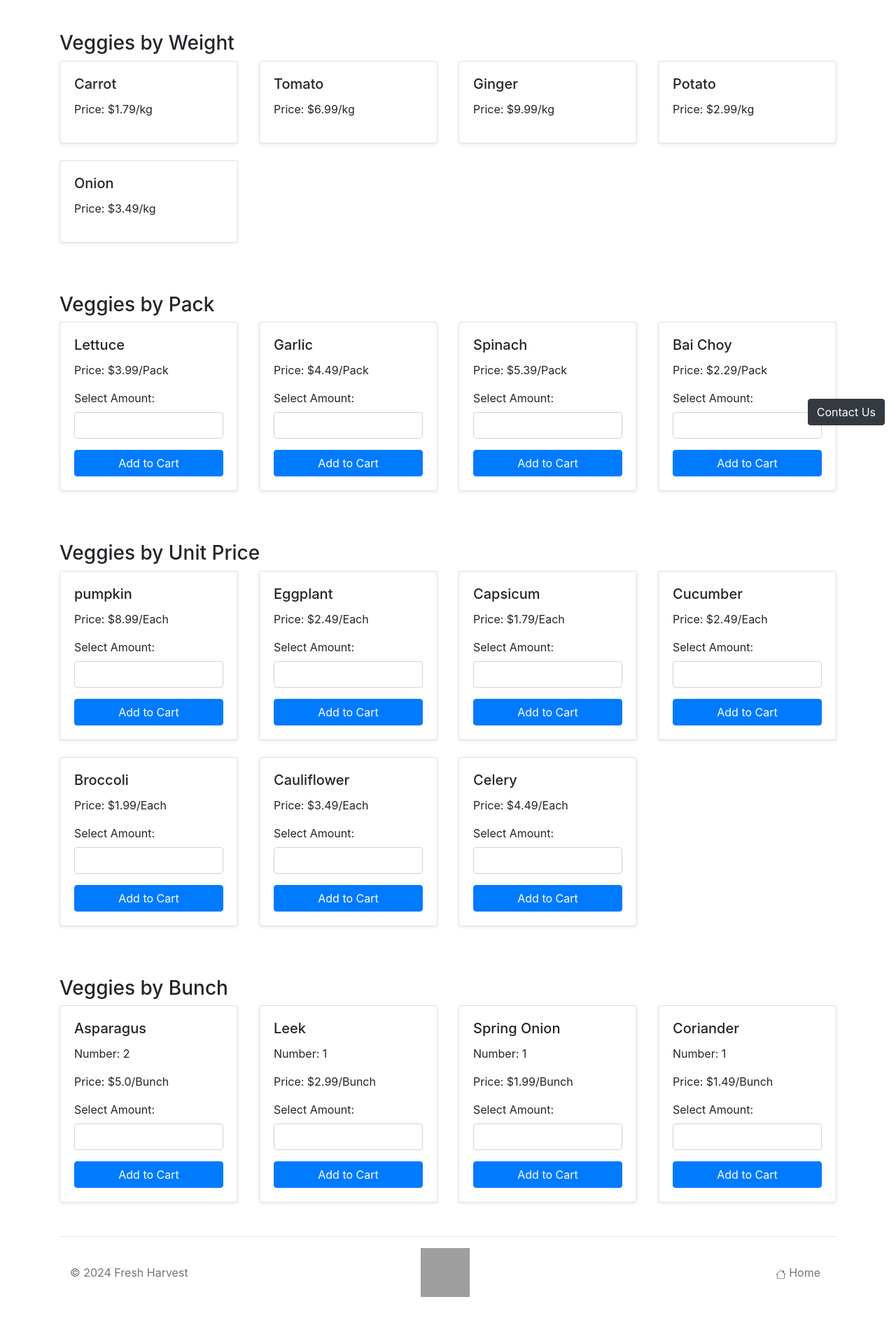
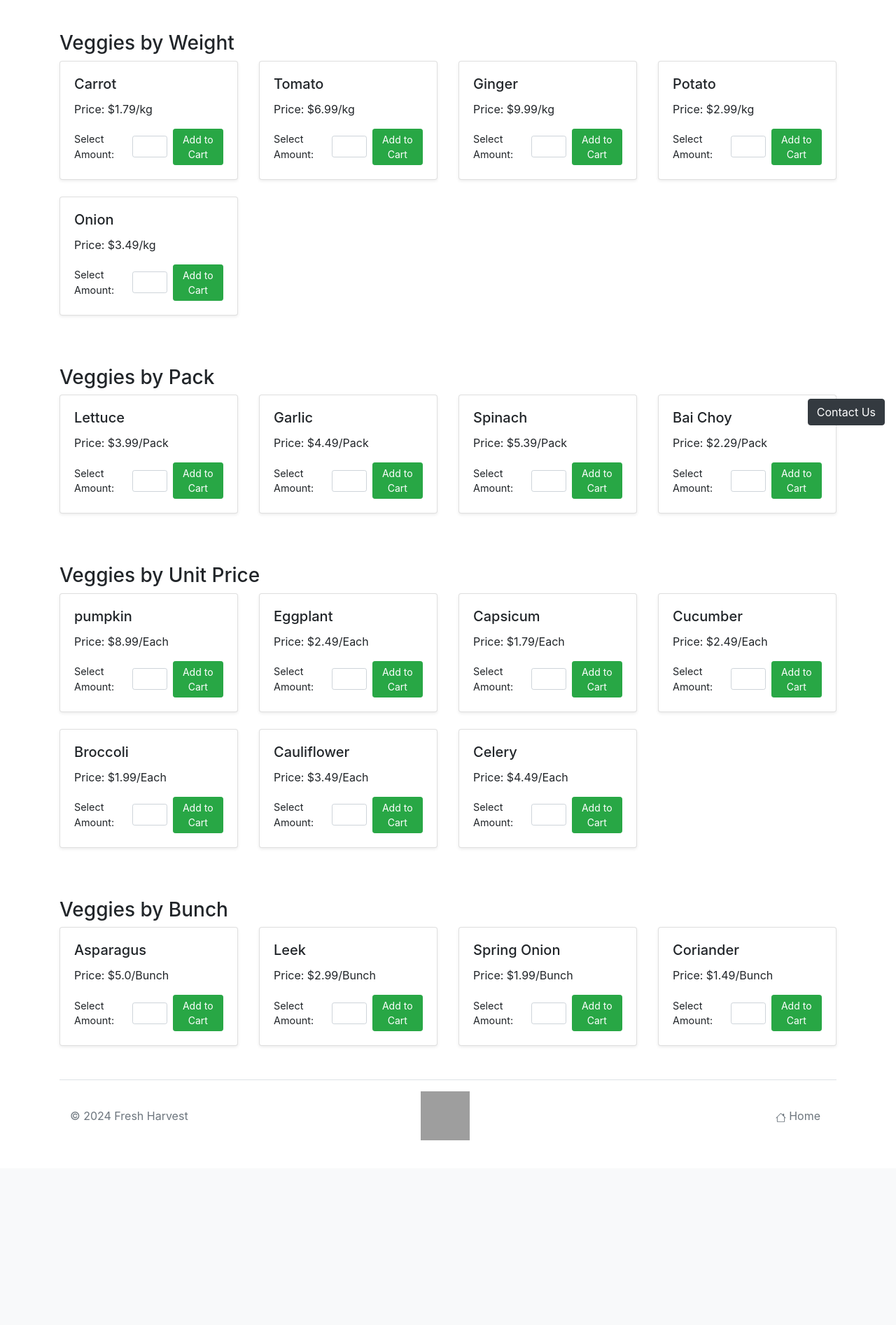
Before and after one commit to Ke-Liang-1160404/freshHarvest, a Flask app: page /products in a window 1280 px wide. Shown: the part 176-2070 px from the top of the page at 70% size. After the commit the page ends 1806 px from the top, so only its background shows below. Run offline with Flask 3, Linux system fonts and the light colour scheme; the visitor is signed in with stand-in values (Sample User, id 1); data comes from the database, SQL or seed files in the repository; parts of the project's set-up code (start-up, migrations or seed data) failed here and were passed over; some libraries are stand-ins or nearby versions; grey boxes are pictures that could not be loaded.

Commit message:
add to cart button and quantity implemented

```diff
--- a/freshHarvest/templates/products.html
+++ b/freshHarvest/templates/products.html
@@ -14,6 +14,12 @@
                   <div class="card-body">
                       <h5 class="card-title">{{ veggie.name }}</h5>
                       <p>Price: ${{ veggie.price_per_kilo }}/kg</p>
+                      <form action="{{ url_for('add_to_cart') }}" method="post" class="d-flex align-items-center">
+                          <input type="hidden" name="veggie_id" value="{{ veggie.id }}">
+                          <label for="quantity" class="me-2 mb-0" style="font-size: 0.9em;">Select Amount:</label>
+                          <input type="number" name="quantity" class="form-control form-control-sm me-2" min="1" max="100" required style="width: 50px;">
+                          <button type="submit" class="btn btn-success btn-sm">Add to Cart</button>
+                      </form>
                   </div>
               </div>
           </div>
@@ -29,13 +35,11 @@
               <div class="card-body">
                   <h5 class="card-title">{{ veggie.name }}</h5>
                   <p>Price: ${{ veggie.price_per_pack }}/Pack</p>
-                    <form action="{{ url_for('add_to_cart') }}" method="post">
+                  <form action="{{ url_for('add_to_cart') }}" method="post" class="d-flex align-items-center">
                       <input type="hidden" name="veggie_id" value="{{ veggie.id }}">
-                      <div class="form-group">
-                          <label for="quantity">Select Amount:</label>
-                          <input type="number" name="quantity" class="form-control" min="1" max="100" required>
-                      </div>
-                      <button type="submit" class="btn btn-primary btn-block">Add to Cart</button>
+                      <label for="quantity" class="me-2 mb-0" style="font-size: 0.9em;">Select Amount:</label>
+                      <input type="number" name="quantity" class="form-control form-control-sm me-2" min="1" max="100" required style="width: 50px;">
+                      <button type="submit" class="btn btn-success btn-sm">Add to Cart</button>
                   </form>
               </div>
           </div>
@@ -51,15 +55,12 @@
           <div class="card mb-4 shadow-sm">
               <div class="card-body">
                   <h5 class="card-title">{{ veggie.name }}</h5>
-
                   <p>Price: ${{ veggie.price_per_unit }}/Each</p>
-                    <form action="{{ url_for('add_to_cart') }}" method="post">
+                  <form action="{{ url_for('add_to_cart') }}" method="post" class="d-flex align-items-center">
                       <input type="hidden" name="veggie_id" value="{{ veggie.id }}">
-                      <div class="form-group">
-                          <label for="quantity">Select Amount:</label>
-                          <input type="number" name="quantity" class="form-control" min="1" max="100" required>
-                      </div>
-                      <button type="submit" class="btn btn-primary btn-block">Add to Cart</button>
+                      <label for="quantity" class="me-2 mb-0" style="font-size: 0.9em;">Select Amount:</label>
+                      <input type="number" name="quantity" class="form-control form-control-sm me-2" min="1" max="100" required style="width: 50px;">
+                      <button type="submit" class="btn btn-success btn-sm">Add to Cart</button>
                   </form>
               </div>
           </div>
@@ -75,15 +76,12 @@
           <div class="card mb-4 shadow-sm">
               <div class="card-body">
                   <h5 class="card-title">{{ veggie.name }}</h5>
-                    <p>Number: {{ veggie.num_of_bunch }}</p>
                   <p>Price: ${{ veggie.price_per_bunch }}/Bunch</p>
-                    <form action="{{ url_for('add_to_cart') }}" method="post">
+                  <form action="{{ url_for('add_to_cart') }}" method="post" class="d-flex align-items-center">
                       <input type="hidden" name="veggie_id" value="{{ veggie.id }}">
-                      <div class="form-group">
-                          <label for="quantity">Select Amount:</label>
-                          <input type="number" name="quantity" class="form-control" min="1" max="100" required>
-                      </div>
-                      <button type="submit" class="btn btn-primary btn-block">Add to Cart</button>
+                      <label for="quantity" class="me-2 mb-0" style="font-size: 0.9em;">Select Amount:</label>
+                      <input type="number" name="quantity" class="form-control form-control-sm me-2" min="1" max="100" required style="width: 50px;">
+                      <button type="submit" class="btn btn-success btn-sm">Add to Cart</button>
                   </form>
               </div>
           </div>
```
Lines whose indentation alone changed are shown as unchanged.
